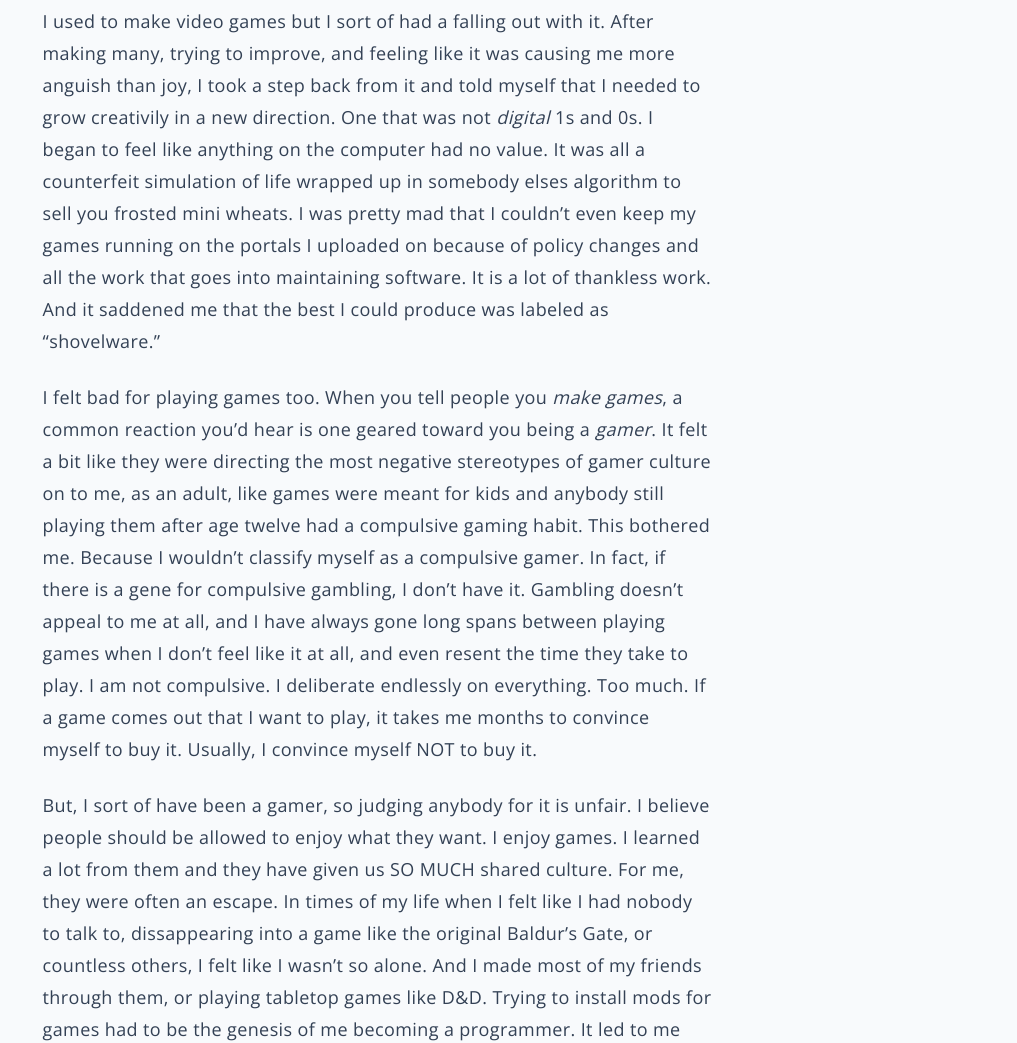
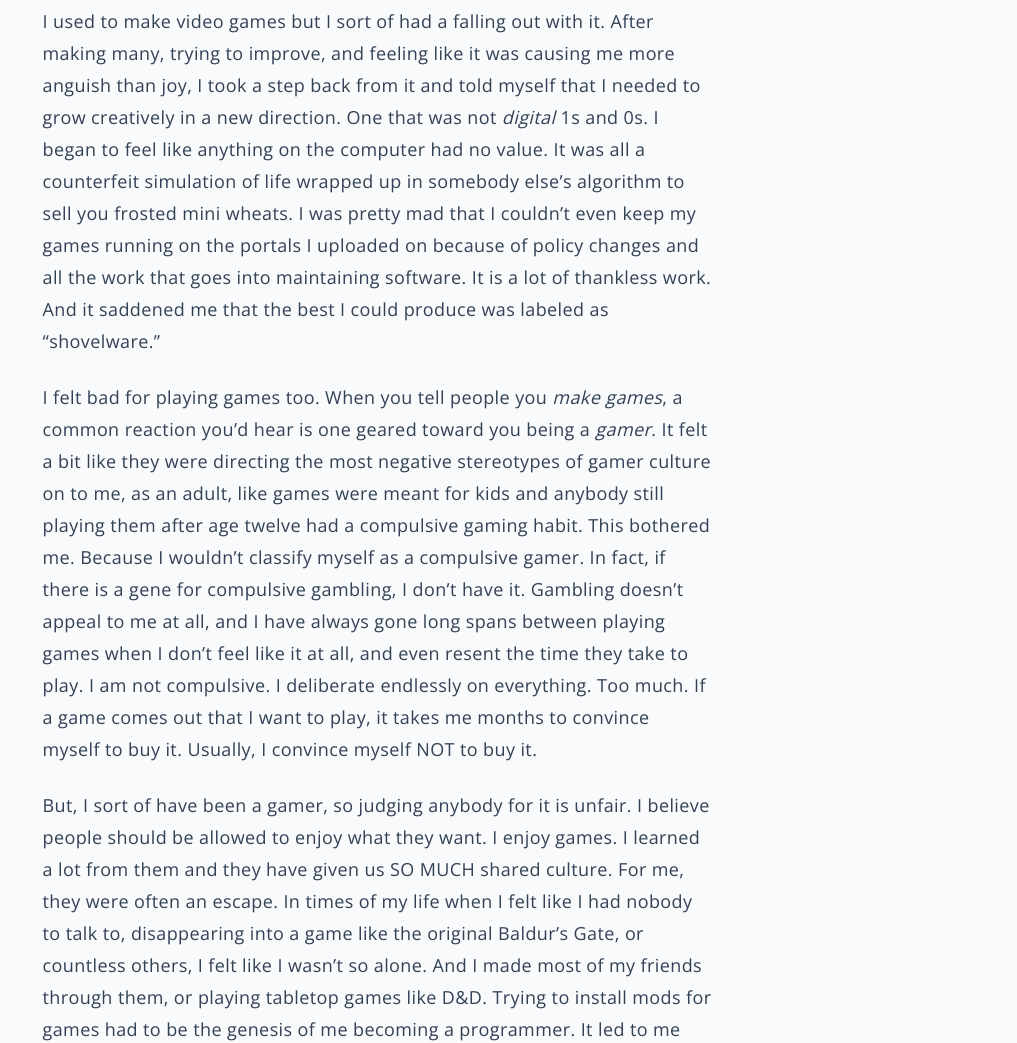
Before and after one commit to LattVines/riverside-shack, a Jekyll site: the page built from _posts/2026-08-01-first-post.md, in a window 1280 px wide and 1400 px high, scrolled down 376 px. Shown: the part 251-1294 px from the top of the window, without its empty margins (263-1280 px from the left). Built offline with Jekyll 4.4.1, drawn with Linux system fonts in a browser that asks for light colours; some of the changed text lies outside the part shown.

Commit message:
fixed a few typos

```diff
--- a/_posts/2026-08-01-first-post.md
+++ b/_posts/2026-08-01-first-post.md
@@ -12,15 +12,15 @@ comments: true
 
 ## Game Dev
 
-I used to make video games but I sort of had a falling out with it. After making many, trying to improve, and feeling like it was causing me more anguish than joy, I took a step back from it and told myself that I needed to grow creativily in a new direction. One that was not *digital* 1s and 0s. I began to feel like anything on the computer had no value. It was all a counterfeit simulation of life wrapped up in somebody elses algorithm to sell you frosted mini wheats. I was pretty mad that I couldn't even keep my games running on the portals I uploaded on because of policy changes and all the work that goes into maintaining software. It is a lot of thankless work. And it saddened me that the best I could produce was labeled as "shovelware."
+I used to make video games but I sort of had a falling out with it. After making many, trying to improve, and feeling like it was causing me more anguish than joy, I took a step back from it and told myself that I needed to grow creatively in a new direction. One that was not *digital* 1s and 0s. I began to feel like anything on the computer had no value. It was all a counterfeit simulation of life wrapped up in somebody else's algorithm to sell you frosted mini wheats. I was pretty mad that I couldn't even keep my games running on the portals I uploaded on because of policy changes and all the work that goes into maintaining software. It is a lot of thankless work. And it saddened me that the best I could produce was labeled as "shovelware."
 
 I felt bad for playing games too. When you tell people you *make games*, a common reaction you'd hear is one geared toward you being a *gamer*. It felt a bit like they were directing the most negative stereotypes of gamer culture on to me, as an adult, like games were meant for kids and anybody still playing them after age twelve had a compulsive gaming habit. This bothered me. Because I wouldn't classify myself as a compulsive gamer. In fact, if there is a gene for compulsive gambling, I don't have it. Gambling doesn't appeal to me at all, and I have always gone long spans between playing games when I don't feel like it at all, and even resent the time they take to play. I am not compulsive. I deliberate endlessly on everything. Too much. If a game comes out that I want to play, it takes me months to convince myself to buy it. Usually, I convince myself NOT to buy it.
 
-But, I sort of have been a gamer, so judging anybody for it is unfair. I believe people should be allowed to enjoy what they want. I enjoy games. I learned a lot from them and they have given us SO MUCH shared culture. For me, they were often an escape. In times of my life when I felt like I had nobody to talk to, dissappearing into a game like the original Baldur's Gate, or countless others, I felt like I wasn't so alone. And I made most of my friends through them, or playing tabletop games like D&D. Trying to install mods for games had to be the genesis of me becoming a programmer. It led to me doing real work for real money. They were one of only a few topics my dad and I were able to talk about.
+But, I sort of have been a gamer, so judging anybody for it is unfair. I believe people should be allowed to enjoy what they want. I enjoy games. I learned a lot from them and they have given us SO MUCH shared culture. For me, they were often an escape. In times of my life when I felt like I had nobody to talk to, disappearing into a game like the original Baldur's Gate, or countless others, I felt like I wasn't so alone. And I made most of my friends through them, or playing tabletop games like D&D. Trying to install mods for games had to be the genesis of me becoming a programmer. It led to me doing real work for real money. They were one of only a few topics my dad and I were able to talk about.
 
-Games are bad? I don't think so. Anything consumed compulsively can become *bad* but what about televison? Staring at a phone? Hustle culture? Or eating crayons?? And hey, I've tried eating a crayon. I did not take to it.
+Games are bad? I don't think so. Anything consumed compulsively can become *bad* but what about television? Staring at a phone? Hustle culture? Or eating crayons?? And hey, I've tried eating a crayon. I did not take to it.
 
-Another example, through a local game dev community, I made my latest small collection of friends. After feeling dissillusioned by gamedev, one day, I asked one of them, Taylor, "What is the point of making games?"
+Another example, through a local game dev community, I made my latest small collection of friends. After feeling disillusioned by gamedev, one day, I asked one of them, Taylor, "What is the point of making games?"
 
 "Games are like a warm blanket," she said.
 
```
